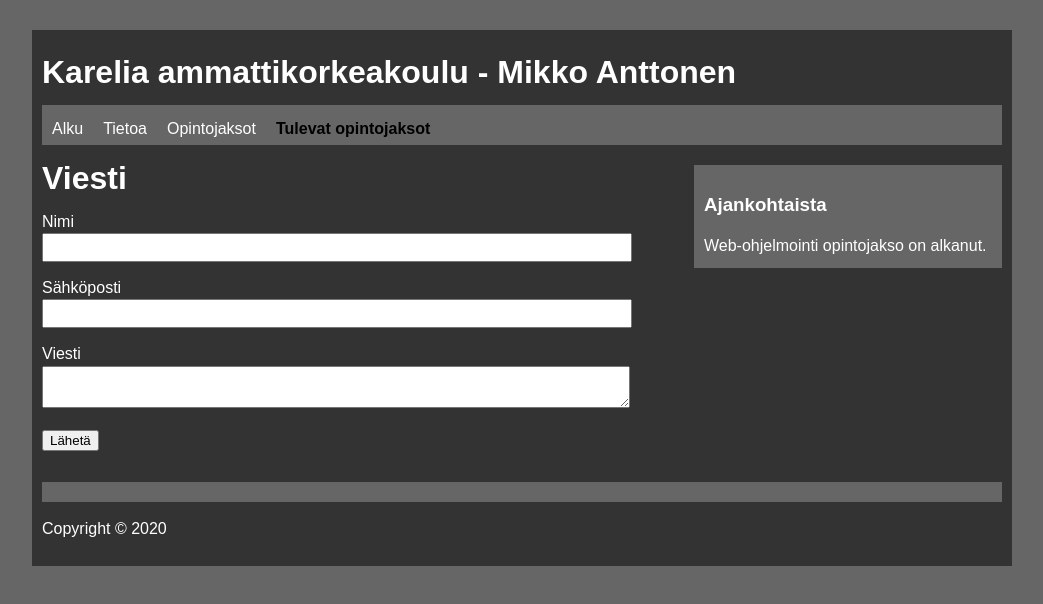
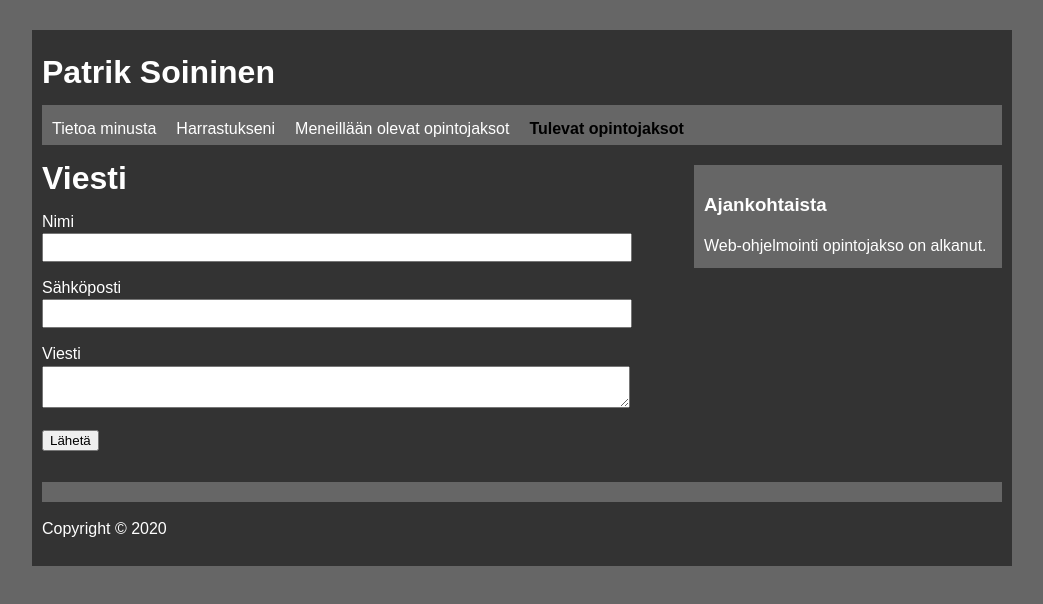
Before and after one commit to soininen96/HTML-CSS-harjoitus, a plain HTML site: page contact.html in a window 1280 px wide. Shown: the whole page, without its empty margins (118-1161 px from the left). Drawn offline with Linux system fonts and the light colour scheme.

Commit message:
Otsikot muutettu

```diff
--- a/contact.html
+++ b/contact.html
@@ -9,14 +9,18 @@
   <body>
     <div id="container">
       <div id="header">
-        <h1>Karelia ammattikorkeakoulu - Mikko Anttonen</h1>
+        <h1>Patrik Soininen</h1>
       </div>
       <div id="nav">
         <ul>
-          <li><a href="index.html">Alku</a></li>
-          <li><a href="about.html">Tietoa</a></li>
-          <li><a href="opintojaksot.html">Opintojaksot</a></li>
-          <li><a class="active" href="contact.html">Tulevat opintojaksot</a></li>
+          <li><a href="index.html">Tietoa minusta</a></li>
+          <li><a href="about.html">Harrastukseni</a></li>
+          <li>
+            <a href="opintojaksot.html">Meneillään olevat opintojaksot</a>
+          </li>
+          <li>
+            <a class="active" href="contact.html">Tulevat opintojaksot</a>
+          </li>
         </ul>
       </div>
       <div id="main">
```
Also changed, not shown: about.html (+7 -7 lines), index.html (+7 -7 lines), opintojaksot.html (+8 -4 lines).
